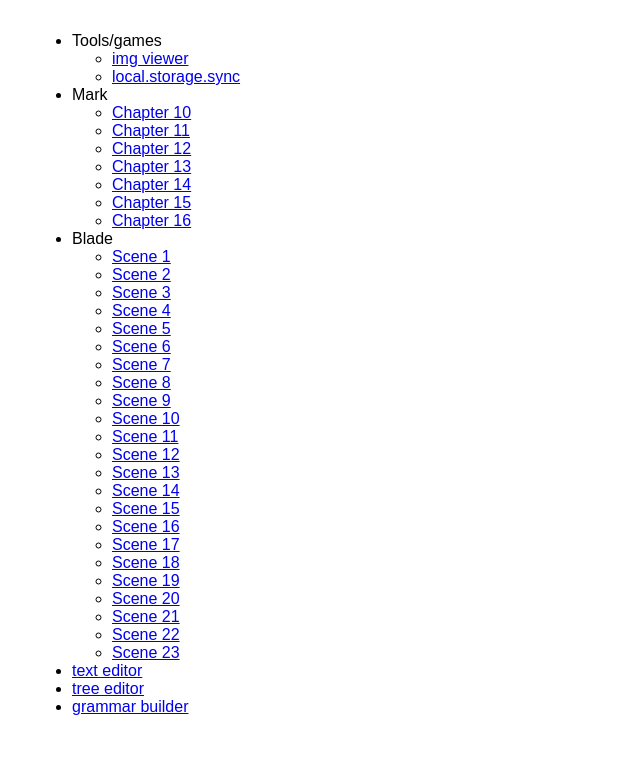
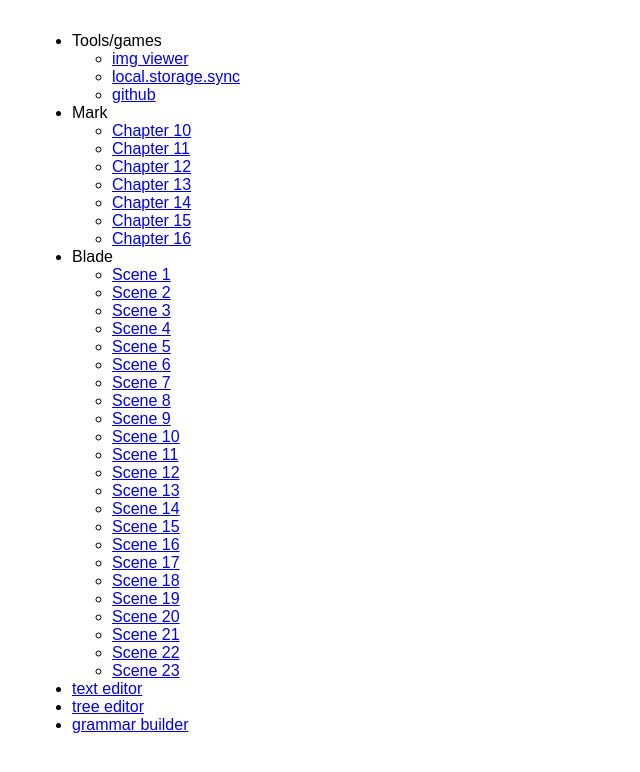
Before and after one commit to markharburg/langdocs, a plain HTML site: page index.html in a window 1280 px wide. Shown: the whole page, without its empty margins (0-640 px from the left). Drawn offline with Linux system fonts and the light colour scheme.

Commit message:
Update index.html

```diff
--- a/index.html
+++ b/index.html
@@ -25,6 +25,9 @@
         </li>
         <li>
           <a href="test/local.storage.sync.html">local.storage.sync</a>
+        </li>
+        <li>
+          <a href="https://github.com/markharburg/langdocs/tree/main">github</a>
         </li>
       </ul>
     </li>
```
